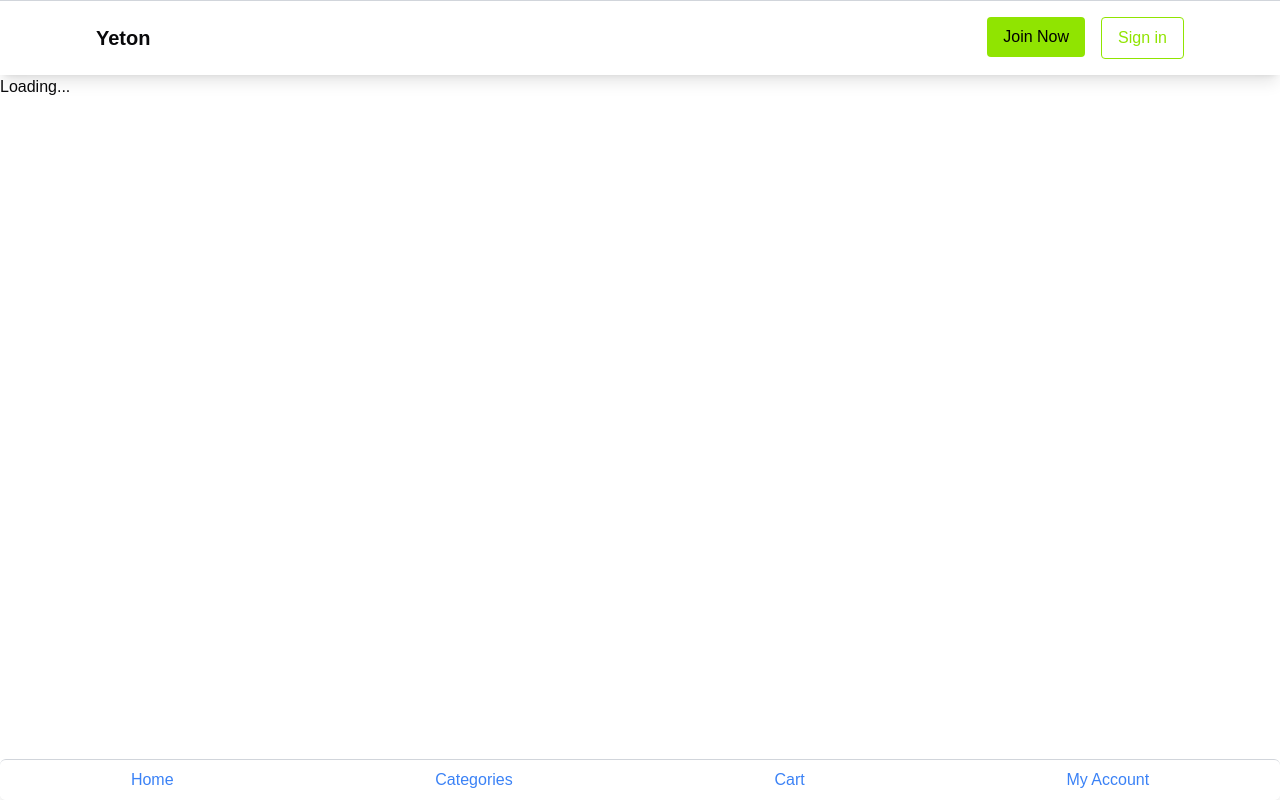
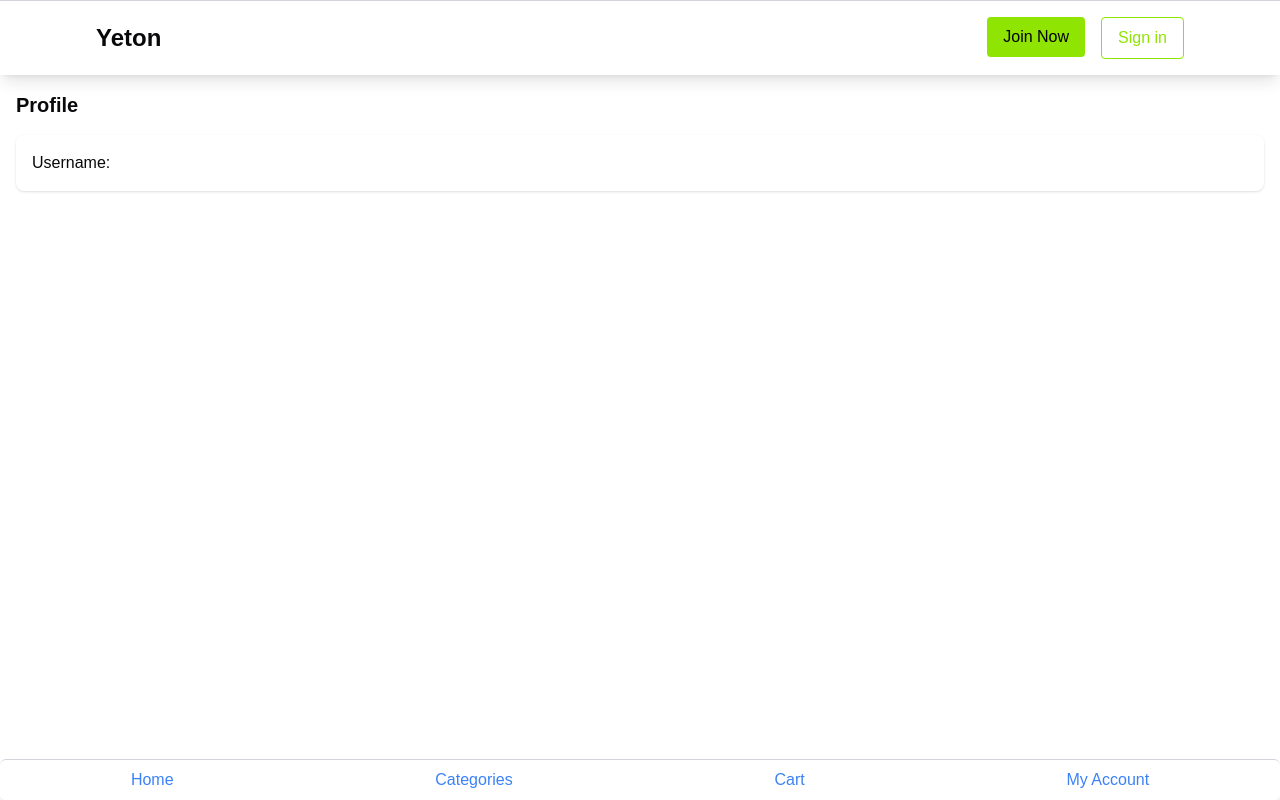
Before and after one commit to joesunesis/adeton, a Next.js app: page /profile in a window 1280 px wide. Before the commit this address had no page. Built offline with nearby package versions, Linux system fonts and the light colour scheme.

Commit message:
Working on the home, product and category screen

```diff
--- a/app/components/Header.tsx
+++ b/app/components/Header.tsx
@@ -27,13 +27,16 @@ const Header = () => {
         <MaxWidthWrapper>
           <div className="flex items-center justify-between border-zinc-200">
             {/* Logo */}
-            <Link href='/' className='flex z-40 text-xl font-semibold'>
+            <Link href='/' className='flex z-40 text-2xl font-semibold'>
               Yeton
             </Link>
             <div className="h-full flex items-center space-x-4">
               {storedUser ? (
                 <div>
                   <span>{user?.name || 'User'} ✨ </span>
+                    <Link href="/cart" className="text-red-500">
+                      🛒 Cart
+                    </Link>
                   <button onClick={handleLogout} className="ml-4 bg-red-500 text-white p-2 rounded-lg">
                     Logout
                   </button>
--- a/pages/index.tsx
+++ b/pages/index.tsx
@@ -5,7 +5,7 @@ export default function Home() {
   return (
     <>
       <MaxWidthWrapper className='pb-24 pt-10 lg:grid lg:grid-cols-3 lg:gap-x-0 xl:gap-x-8 lg:pt-24 xl:pt-32 lg:pb-52'>
-        <div className="flex flex-col items-center justify-center h-screen bg-cover bg-center bg-no-repeat" style={{ backgroundImage: `url('')` }}>
+        {/* <div className="flex flex-col items-center justify-center h-screen bg-cover bg-center bg-no-repeat" style={{ backgroundImage: `url('')` }}>
           <div className="text-center">
             <h1 className="text-7xl font-bold">The best app for your plants</h1>
             <Link href="/signin">
@@ -18,6 +18,35 @@ export default function Home() {
               </Link>
             </p>
           </div>
+        </div> */}
+        <div className="p-4">
+          <section className="mb-6">
+            <h2 className="text-xl font-semibold mb-2">Shop By Category</h2>
+            <div className="flex space-x-4 overflow-x-scroll">
+              {['Women', 'Men', 'Teens', 'Kids'].map((category) => (
+                <Link href={`/category/${category.toLowerCase()}`} key={category} className="p-2 bg-gray-100 rounded-lg text-center">
+                  {category}
+                </Link>
+              ))}
+            </div>
+          </section>
+
+          <section>
+            <h2 className="text-xl font-semibold mb-2">Featured Products</h2>
+            <div className="grid grid-cols-2 gap-4">
+              {[1, 2, 3, 4].map((id) => (
+                <Link href={`/product/${id}`} key={id} className="block p-4 bg-white shadow rounded-lg">
+                  <img
+                    src={`/images/product-${id}.jpg`}
+                    alt="Product Image"
+                    className="w-full h-32 object-cover mb-2 rounded"
+                  />
+                  <h3 className="font-semibold">Product {id}</h3>
+                  <p className="text-gray-500">$29.99</p>
+                </Link>
+              ))}
+            </div>
+          </section>
         </div>
       </MaxWidthWrapper>
     </>
--- a/pages/profile.tsx
+++ b/pages/profile.tsx
@@ -1,35 +1,24 @@
+import { User } from '@/app/types/user';
 import { useAuth } from '../app/context/AuthContext';
 import { useRouter } from 'next/router';
-import { useEffect } from 'react';
+import { useEffect, useState } from 'react';
 
 export default function Profile() {
-  const { data, logout } = useAuth();
-  let user = localStorage.getItem('userDetails')
-  user = user != null && JSON.parse(user);
-
-  const router = useRouter();
-console.log(user);
+  const { user } = useAuth();
+  const [storedUser, setUser] = useState<User | null>(null);
 
   useEffect(() => {
-    if (!user) {
-      router.push('/signin'); // Redirect to login if not authenticated
+    const storedUser = user;
+    if (storedUser) {
+      setUser(storedUser);
     }
-  }, [user, router]);
-
-  if (!user) {
-    return <div>Loading...</div>; // Show loading while redirecting
-  }
+  }, [user]);
 
   return (
     <div className="p-4">
       <h2 className="text-xl font-bold mb-4">Profile</h2>
       <div className="bg-white p-4 shadow rounded-lg">
-        <p>Username: { user }</p>
-        <button
-          className="mt-4 bg-red-500 text-white py-2 px-4 rounded-lg hover:bg-red-600"
-        >
-          Logout
-        </button>
+        <p>Username: { storedUser?.name }</p>
       </div>
     </div>
   );
```
